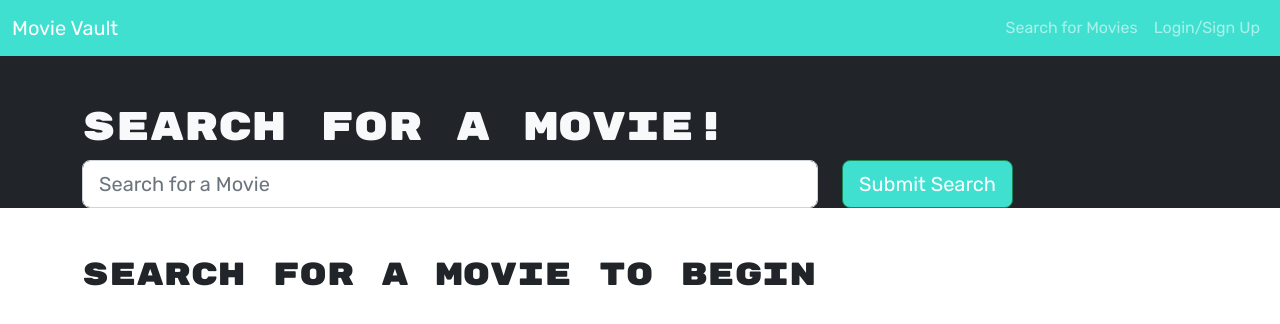
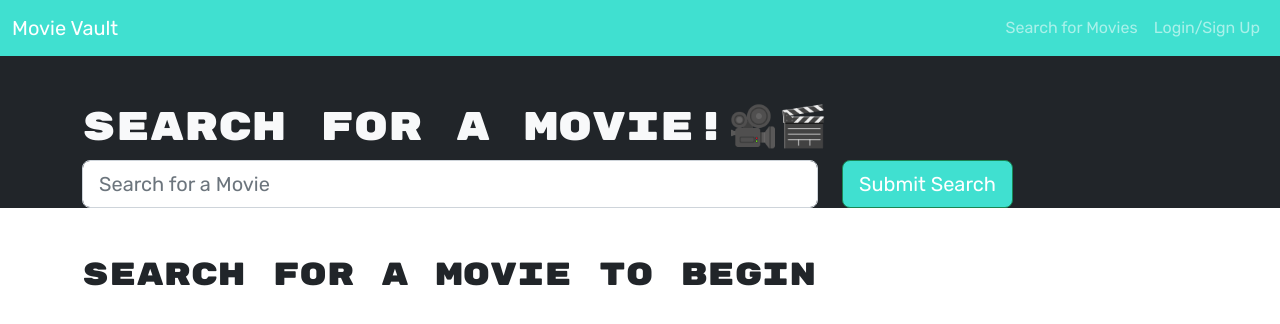
Before and after one commit to nolannaphys/movie-vault, a React (Vite) app in the folder client/: page / in a window 1280 px wide. Shown: the top 324 px of the page. Built offline with nearby package versions, Linux system fonts and the light colour scheme.

Commit message:
added emojis after H1 tag

```diff
--- a/client/package.json
+++ b/client/package.json
@@ -13,6 +13,7 @@
   "dependencies": {
     "@apollo/client": "^3.8.1",
     "bootstrap": "^5.2.3",
+    "emoji-mart": "^5.5.2",
     "graphql": "^16.8.0",
     "jwt-decode": "^3.1.2",
     "react": "^18.2.0",
--- a/client/src/pages/SearchMovies.jsx
+++ b/client/src/pages/SearchMovies.jsx
@@ -113,7 +113,7 @@ console.log(items);
     <>
       <div className="text-light bg-dark pt-5">
         <Container>
-          <h1>Search for a Movie!</h1>
+          <h1>Search for a Movie!🎥🎬 </h1>
           <Form onSubmit={handleFormSubmit}>
             <Row>
               <Col xs={12} md={8}>
```
Also changed, not shown: 1 other file (tests, documents, lock files or other folders).
